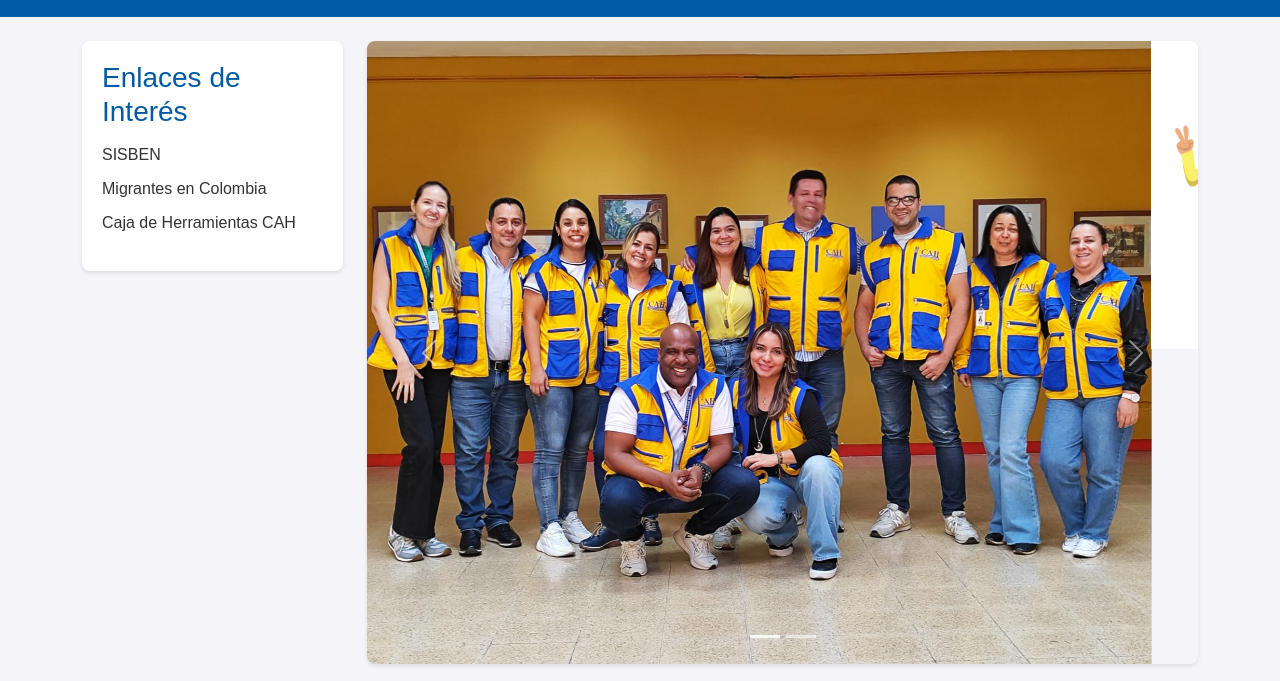
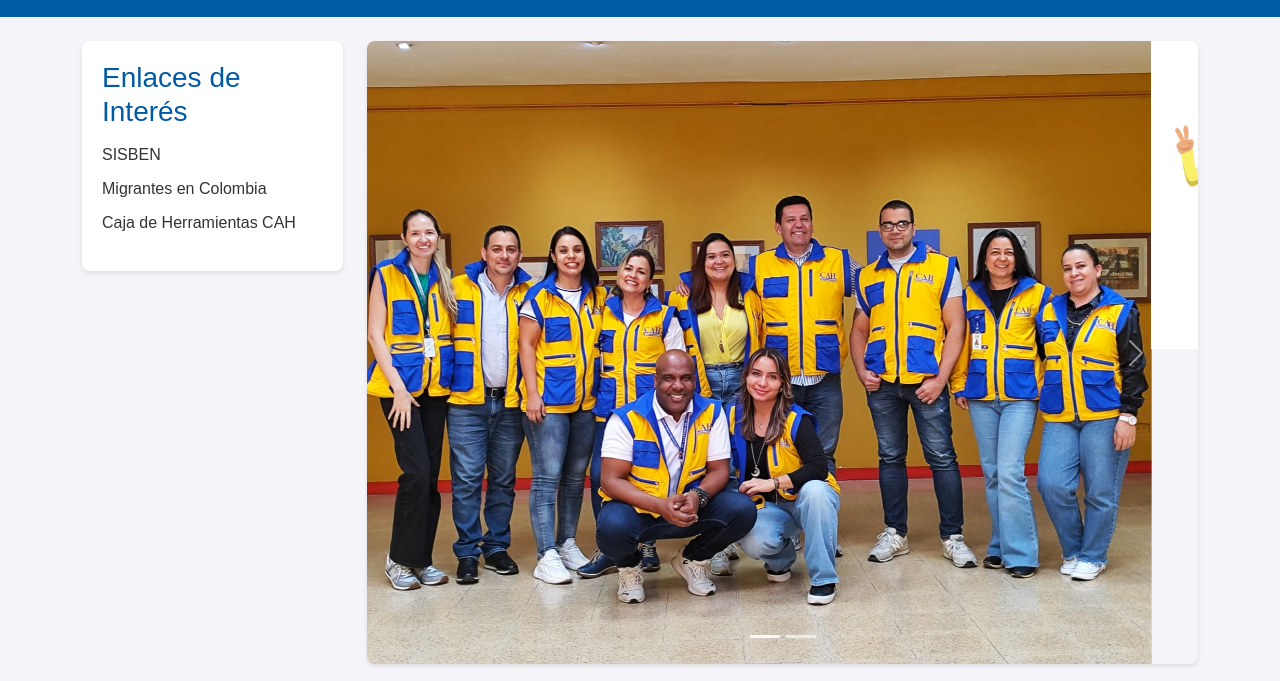
Before and after one commit to stevensi33/MdG, a plain HTML site: page index.html in a window 1280 px wide. Shown: the part 73-754 px from the top of the page. Drawn offline with nearby package versions, Linux system fonts and the light colour scheme.

Commit message:
actualiza foto

```diff
--- a/index.html
+++ b/index.html
@@ -163,7 +163,7 @@
                 <div id="mainCarousel" class="carousel slide" data-bs-ride="carousel">
                     <div class="carousel-inner">
                         <div class="carousel-item active">
-                            <img src="grupo.jpeg" alt="Grupo de personas" class="d-block w-100">
+                            <img src="grupo1.jpeg" alt="Grupo de personas" class="d-block w-100">
                         </div>
                         <div class="carousel-item">
                             <img src="FAMILIAMDG2024.PNG" alt="Familia MDG 2024" class="d-block w-100">
```
Also changed, not shown: grupo1.jpeg (added).
